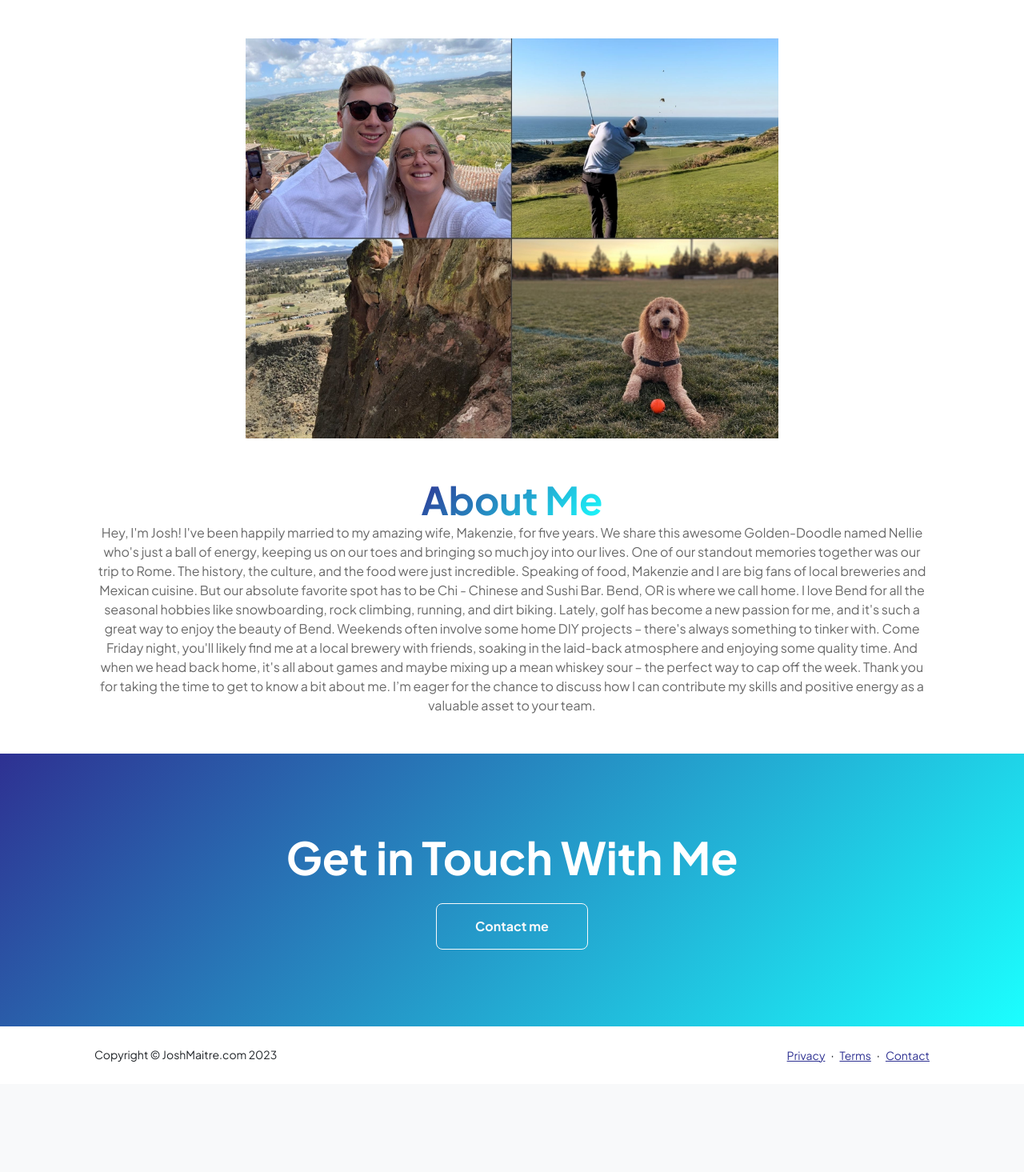
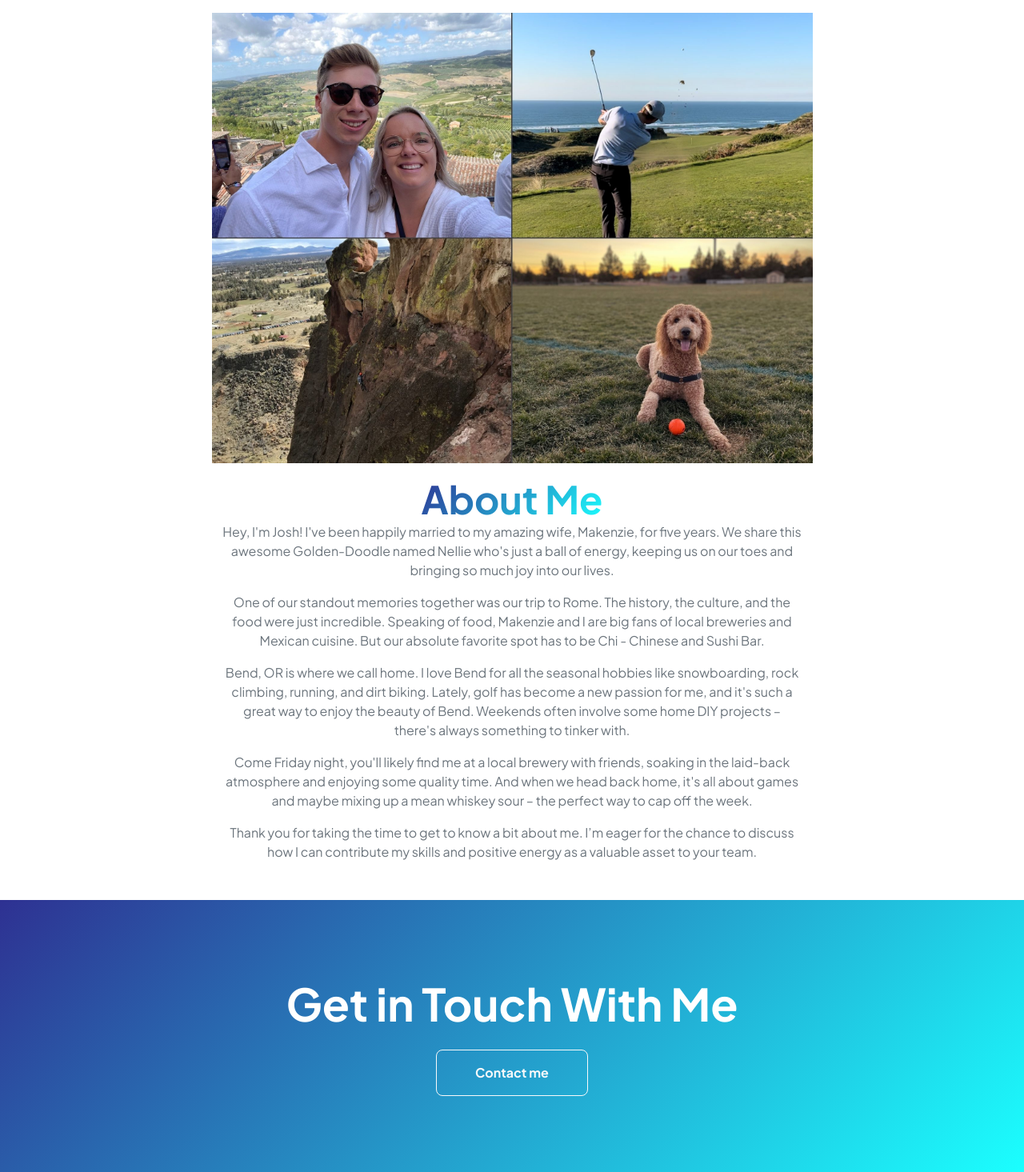
Before and after one commit to josh-may6/portfoliowebsite, a Flask app: page /aboutme in a window 1280 px wide. Shown: the part 72-1537 px from the top of the page at 80% size. Before the commit the page ends 1400 px from the top, so only its background shows below. Run offline with Flask 3, Linux system fonts and the light colour scheme; some libraries are stand-ins or nearby versions.

Commit message:
Image dynamic to screen size - About Me Page

```diff
--- a/templates/aboutme.html
+++ b/templates/aboutme.html
@@ -3,33 +3,42 @@
             <section>
                 <div class="container px-5 mb-5">
 <div class="text-center mb-5">
-                        <div class="container py-5">
-                            <img src="../static/assets/collage.jpg" height="500px">
-                        </div>
 
-                        <h1 class="display-5 fw-bolder mb-0"><span class="text-gradient d-inline">About Me</span></h1>
-                        <p style="color: dimgray">
+
+
+                        <div class="container px-3 mb-5 col-sm-auto col-lg-11 col-xl-9 col-xxl-8">
+                            <img src="../static/assets/collage.jpg" class="img-fluid py-3">
+                            <div class="container ">
+                            <h1 class="display-5 fw-bolder mb-0"><span class="text-gradient d-inline">About Me</span></h1>
+
+                        <p class="text-muted">
                             Hey, I'm Josh! I've been happily married to my amazing wife, Makenzie, for five years. We
                             share this awesome Golden-Doodle named Nellie who's just a ball of energy, keeping us on our
-                            toes and bringing so much joy into our lives.
+                            toes and bringing so much joy into our lives.</p>
+                            <p class="text-muted">
 
                             One of our standout memories together was our trip to Rome. The history, the culture, and
                             the food were just incredible. Speaking of food, Makenzie and I are big fans of local
                             breweries and Mexican cuisine. But our absolute favorite spot has to be Chi - Chinese and
-                            Sushi Bar.
-
+                                Sushi Bar.</p>
+                           <p class="text-muted">
                             Bend, OR is where we call home. I love Bend for all the seasonal hobbies like snowboarding,
                             rock climbing, running, and dirt biking. Lately, golf has become a new passion for me, and
                             it's such a great way to enjoy the beauty of Bend. Weekends often involve some home DIY
                             projects – there's always something to tinker with.
-
+                           </p>
+                            <p class="text-muted">
                             Come Friday night, you'll likely find me at a local brewery with friends, soaking in the
                             laid-back atmosphere and enjoying some quality time. And when we head back home, it's all
                             about games and maybe mixing up a mean whiskey sour – the perfect way to cap off the week.
+                            </p>
+                            <p class="text-muted">
 
                             Thank you for taking the time to get to know a bit about me. I’m eager for the chance to
                             discuss how I can contribute my skills and positive energy as a valuable asset to your team.
                         </p>
+                                </div>
+                        </div>
 
                     </div>
 
```
